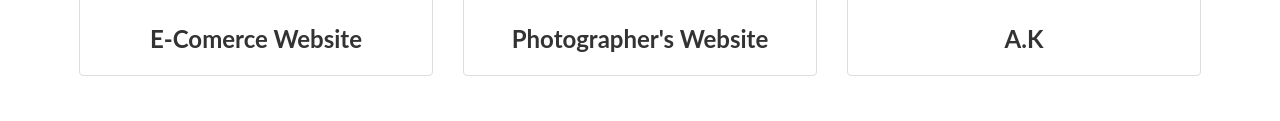
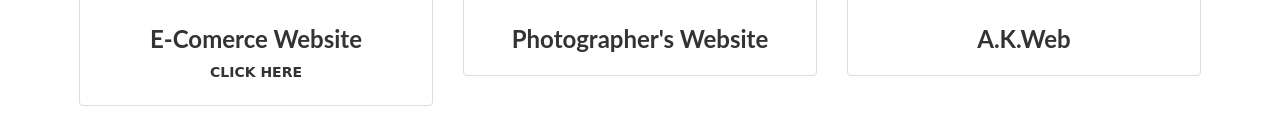
Before and after one commit to ks1912/AKWeb, a plain HTML site: page index.html in a window 1280 px wide. Shown: the part 2084-2205 px from the top of the page. Drawn offline with Linux system fonts and the light colour scheme.

Commit message:
Update index.html

```diff
--- a/index.html
+++ b/index.html
@@ -107,6 +107,7 @@ At A.K.Website, we give you exactly the functionality, design and content that y
                                 <img src="img/5.bmp" alt="">
                                 <div class="caption">
                                     <h3>E-Comerce Website</h3>
+                                    <p><a href="https://ks1912.github.io/LifestyleStore/"></a><b>CLICK HERE</b><p>
 
                                 </div>
                             </div>
@@ -130,7 +131,7 @@ At A.K.Website, we give you exactly the functionality, design and content that y
                             <div class="thumbnail">
                                 <img src="img/7.bmp" alt="">
                                 <div class="caption">
-                                    <h3>A.K</h3>
+                                    <h3>A.K.Web</h3>
 
                                 </div>
                             </div>
```
